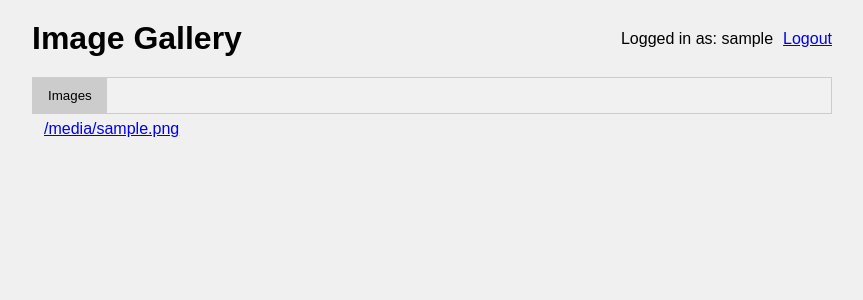
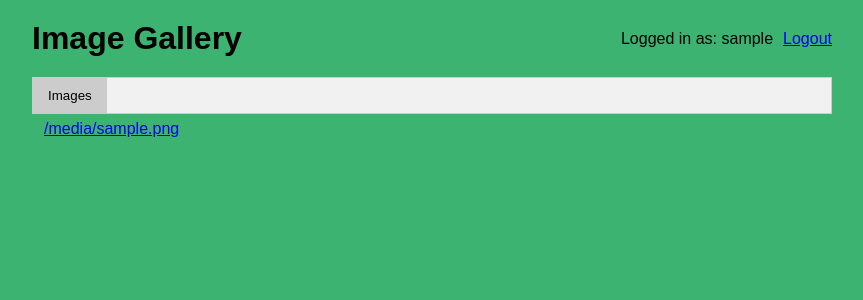
Before and after one commit to uwaiseibna2/PrivateImageRepositoryApp-GoogleCloudCI-CD, a Flask app: template templates/home.html in a window 1280 px wide. Shown: the top 300 px of the page, without its empty margins (208-1071 px from the left). Run offline with Flask 3, Linux system fonts and the light colour scheme; the template is opened without the code that fills it: most values are stand-ins (such as "Sample title", 1, 10 or a date in 2020); parts of the project's set-up code (start-up, migrations or seed data) failed here and were passed over.

Commit message:
homepage-bckg

```diff
--- a/templates/home.html
+++ b/templates/home.html
@@ -6,7 +6,7 @@
         /* Basic CSS for layout */
         body {
             font-family: Arial, sans-serif;
-            background-color: #f0f0f0;
+            background-color: mediumseagreen;
             margin: 20px;
         }
         .container {
```
